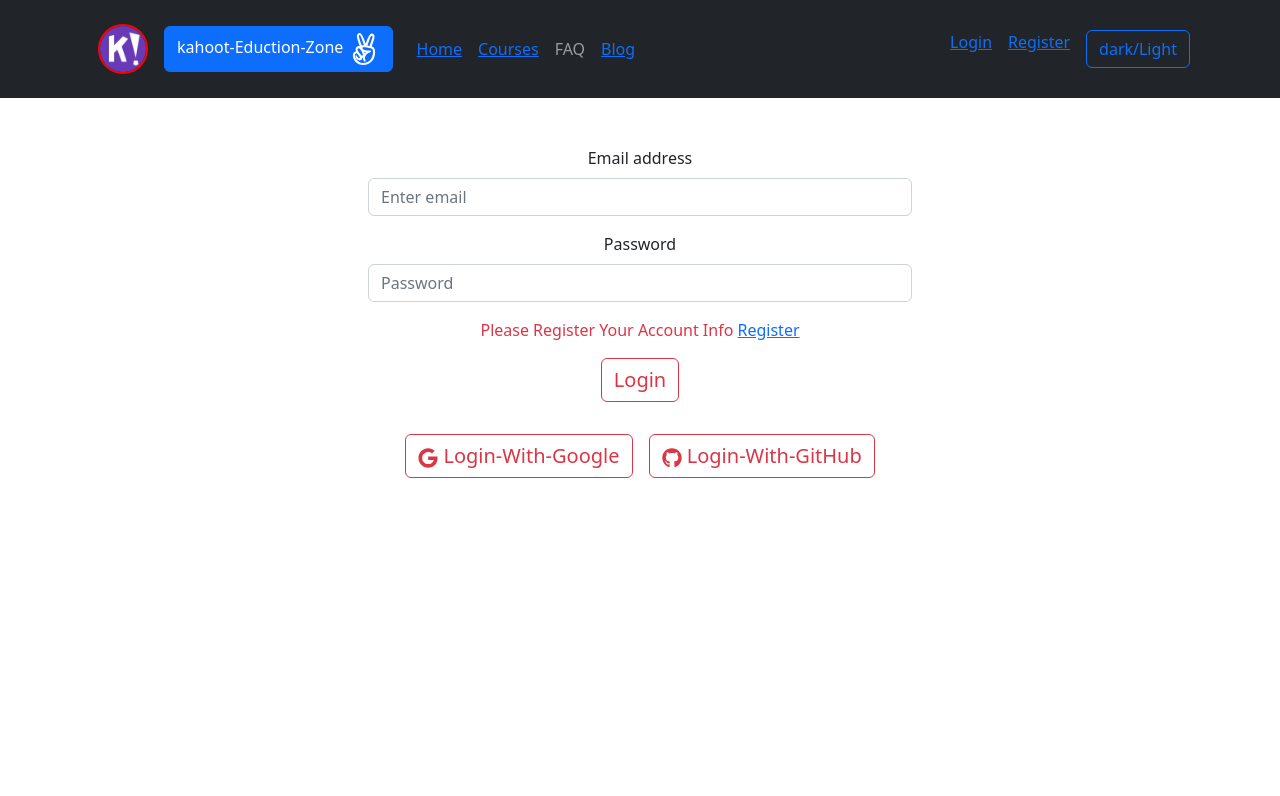
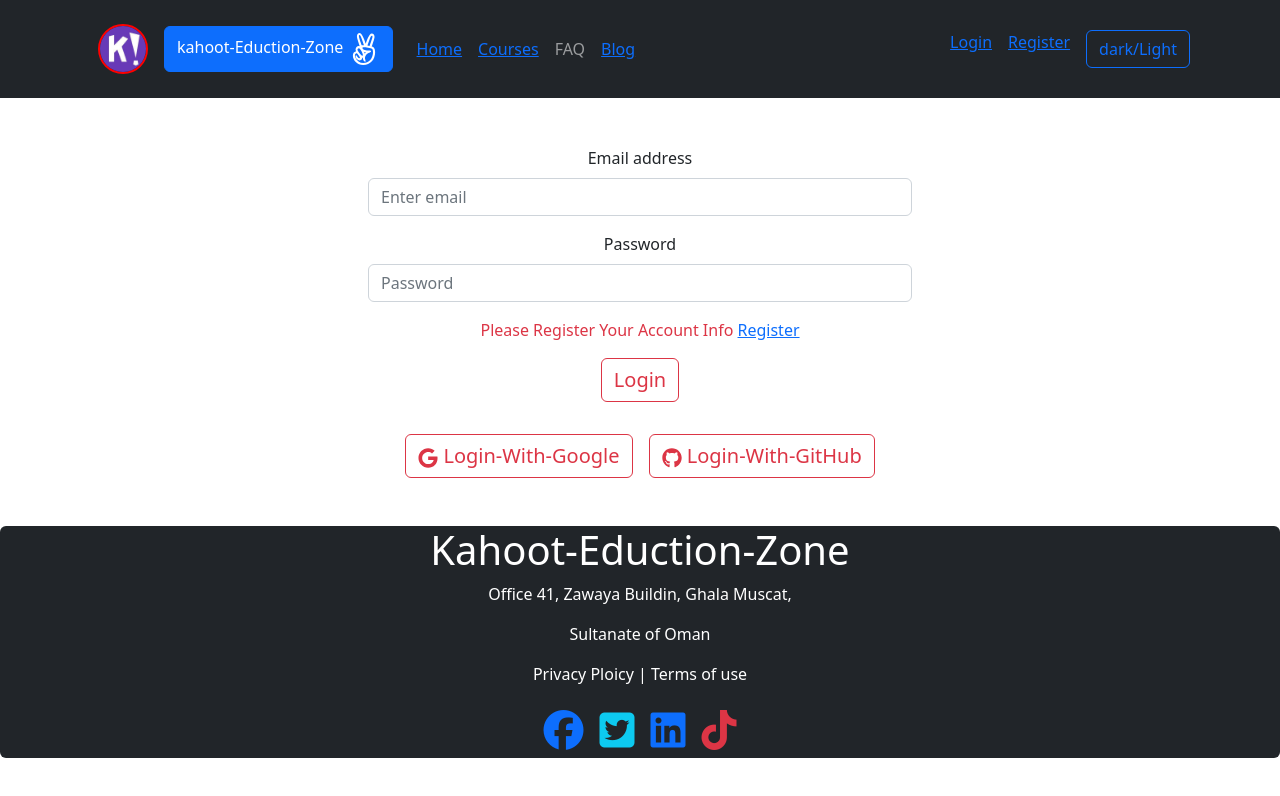
Before and after one commit to sohelrana2250/learning-platform-client-side-10, a React (Create React App) app: page /login in a window 1280 px wide. Shown: the top 796 px of the page. Built offline with nearby package versions, Linux system fonts and the light colour scheme; no server answers.

Commit message:
commit-firebaseInfo

```diff
--- a/public/index.html
+++ b/public/index.html
@@ -1,14 +1,12 @@
 <!DOCTYPE html>
 <html lang="en">
+
 <head>
   <meta charset="utf-8" />
   <link rel="icon" href="%PUBLIC_URL%/favicon.ico" />
   <meta name="viewport" content="width=device-width, initial-scale=1" />
   <meta name="theme-color" content="#000000" />
-    <meta
-      name="description"
-      content="Web site created using create-react-app"
-    />
+  <meta name="description" content="Web site created using create-react-app" />
   <link rel="apple-touch-icon" href="%PUBLIC_URL%/logo192.png" />
   <!--
       manifest.json provides metadata used when your web app is installed on a
@@ -24,8 +22,13 @@
       work correctly both with client-side routing and a non-root public URL.
       Learn how to configure a non-root public URL by running `npm run build`.
     -->
-    <title>React App</title>
+
+  <!-- font-awesome -->
+  <script src="https://kit.fontawesome.com/141b59ba05.js" crossorigin="anonymous"></script>
+
+  <title>Kahoot-Eduction-Zone</title>
 </head>
+
 <body>
   <noscript>You need to enable JavaScript to run this app.</noscript>
   <div id="root"></div>
@@ -40,4 +43,5 @@
       To create a production bundle, use `npm run build` or `yarn build`.
     -->
 </body>
+
 </html>
--- a/src/App.js
+++ b/src/App.js
@@ -11,6 +11,7 @@ import Login from './components/Logain/Login';
 import Register from './components/Register/Register';
 import PrivateRouter from './components/PrivateRouter/PrivateRouter';
 import Blog from './components/BLOG/Blog';
+import DefaultError from './components/DefaultError/DefaultError';
 
 
 
@@ -62,6 +63,9 @@ function App() {
 
       ]
 
+    },
+    {
+      path: '*', element: <DefaultError></DefaultError>
     }
 
   ])
--- a/src/Layout/Main.js
+++ b/src/Layout/Main.js
@@ -1,5 +1,6 @@
 import React from 'react';
 import { Outlet } from 'react-router-dom';
+import Footer from '../components/Footer/Footer';
 import Header from '../components/Header/Header';
 
 
@@ -8,6 +9,7 @@ const Main = () => {
         <div>
             <Header></Header>
             <Outlet></Outlet>
+            <Footer></Footer>
 
         </div>
     );
--- /dev/null
+++ b/src/components/DefaultError/DefaultError.js
@@ -0,0 +1,13 @@
+import React from 'react';
+
+const DefaultError = () => {
+    return (
+        <div>
+            <h1>ERROR-400</h1>
+            <h3>Server Error : Port No 401 -499</h3>
+            <h5>Someting is Wrong Please Try Again..................</h5>
+        </div>
+    );
+};
+
+export default DefaultError;
--- /dev/null
+++ b/src/components/Footer/Footer.js
@@ -0,0 +1,29 @@
+import React from 'react';
+
+const Footer = () => {
+    return (
+
+        <footer className=" h-none bg-dark rounded mt-5 d-flex justify-content-center align-items-center">
+            <div className="text-center">
+                <h1 className="text-white">Kahoot-Eduction-Zone</h1>
+                <p className="text-white">Office 41, Zawaya Buildin, Ghala Muscat,</p>
+                <p className="text-white">Sultanate of Oman</p>
+                <p className="text-white">Privacy Ploicy | Terms of use</p>
+                <span>
+                    <i className="fa-brands fa-facebook fs-1 text-primary p-2"></i>
+                    <i className="fa-brands fa-square-twitter fs-1 text-info p-2"></i>
+                    <i className="fa-brands fa-linkedin fs-1 text-primary p-2"></i>
+                    <i className="fa-brands fa-tiktok fs-1 text-danger p-2"></i>
+                </span>
+
+            </div>
+
+
+
+        </footer>
+
+
+    );
+};
+
+export default Footer;
--- a/src/firebase/firebase.config.js
+++ b/src/firebase/firebase.config.js
@@ -5,12 +5,12 @@ import { initializeApp } from "firebase/app";
 
 // Your web app's Firebase configuration
 const firebaseConfig = {
-    apiKey: "AIzaSyAakh6EE9F1XfWTn9UOFvRYO4gdMQI7DKk",
-    authDomain: "learning-platform-client-98dc9.firebaseapp.com",
-    projectId: "learning-platform-client-98dc9",
-    storageBucket: "learning-platform-client-98dc9.appspot.com",
-    messagingSenderId: "811809914262",
-    appId: "1:811809914262:web:5e10d35f9ff4bbc58ab1b7"
+    apiKey: process.env.REACT_APP_apiKey,
+    authDomain: process.env.REACT_APP_authDomain,
+    projectId: process.env.REACT_APP_projectId,
+    storageBucket: process.env.REACT_APP_storageBucket,
+    messagingSenderId: process.env.REACT_APP_messagingSenderId,
+    appId: process.env.REACT_APP_appId
 };
 
 // Initialize Firebase
```
Also changed, not shown: 1 other file (tests, documents, lock files or other folders). Lines whose indentation alone changed are shown as unchanged.
